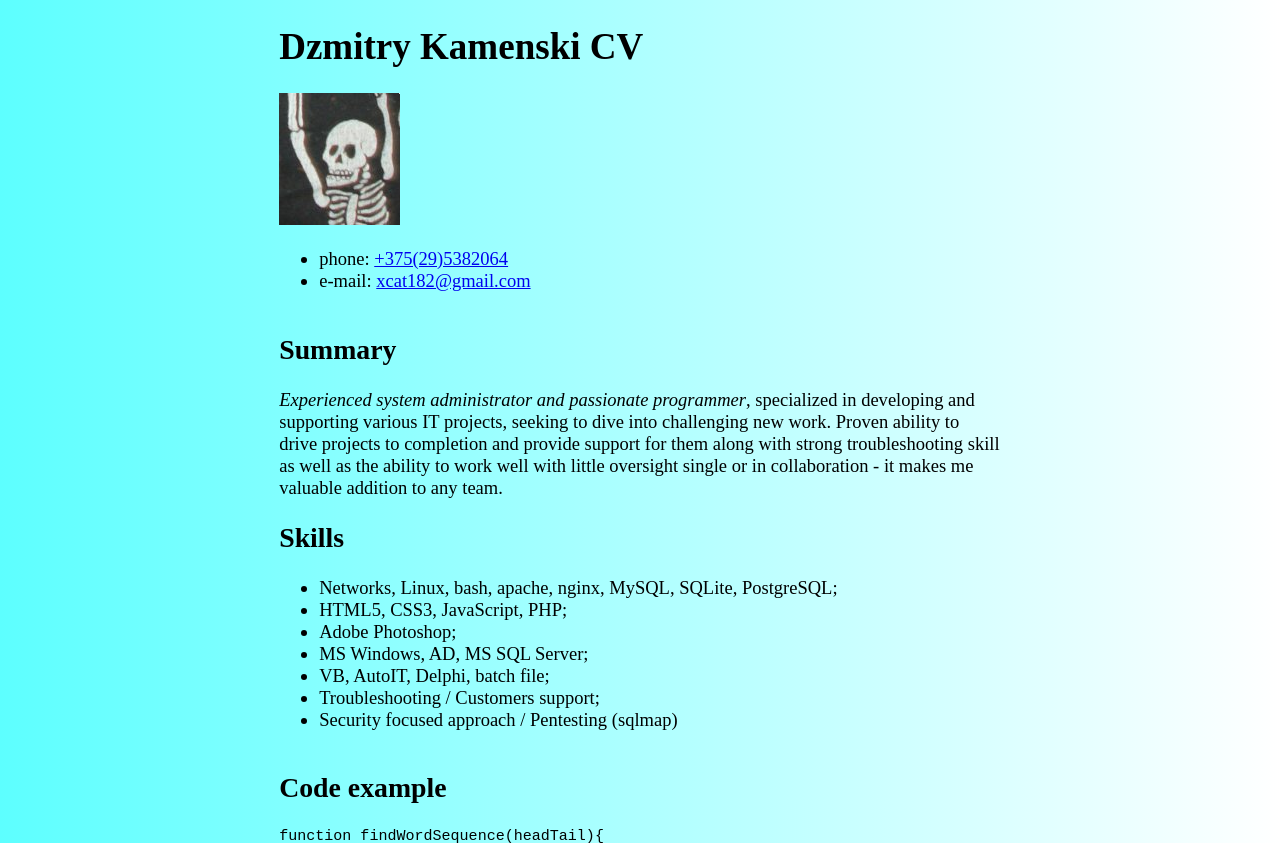
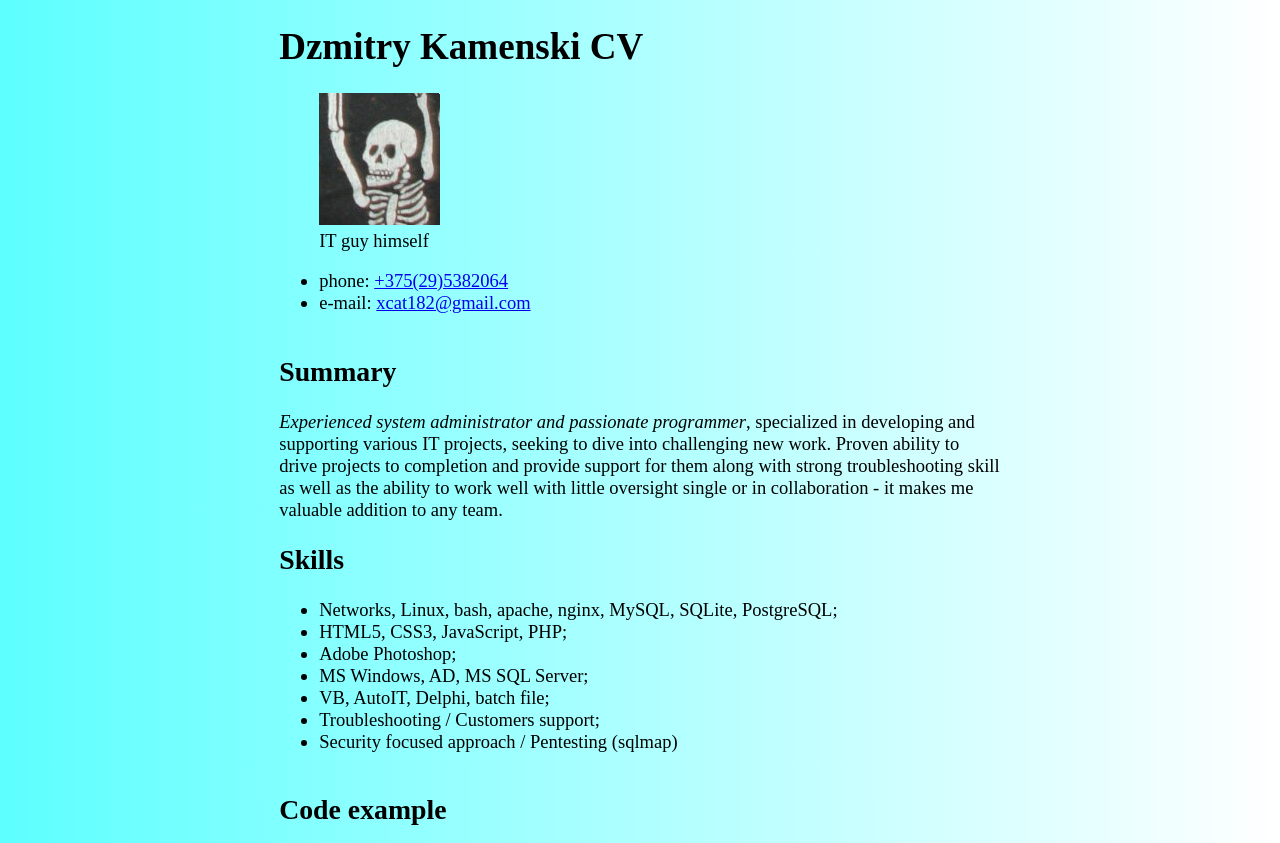
Before and after one commit to xctx/rsschool-cv, a plain HTML site: page index.html in a window 1280 px wide. Shown: the top 843 px of the page. Drawn offline with Linux system fonts and the light colour scheme.

Commit message:
feat: wrapping avatar with figure tag

```diff
--- a/index.html
+++ b/index.html
@@ -15,7 +15,10 @@
         <div class="info">
             <header>
                 <h1>Dzmitry Kamenski CV</h1>
-                <div class="photo"><img src="avatar.jpg" alt="In real life I look almost the same"></div>
+                <figure>
+                    <img src="avatar.jpg" alt="In real life I look pretty the same">
+                    <figcaption>IT guy himself</figcaption>
+                </figure>
                 <ul>
                     <li>phone: <a href="tel:+375295382064">+375(29)5382064</a></li>
                     <li>e-mail: <a href="mailto:xcat182@gmail.com">xcat182@gmail.com</a></li>
```
